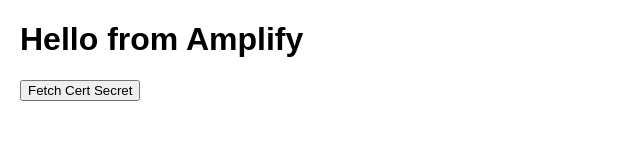
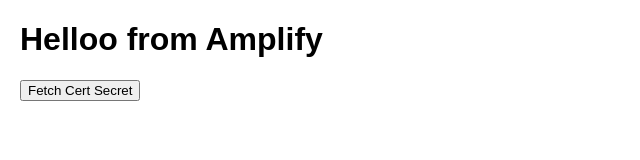
Before and after one commit to Moswin-J/Cert_POC, a plain HTML site: page index.html in a window 1280 px wide. Shown: the whole page, without its empty margins (0-640 px from the left). Drawn offline with Linux system fonts and the light colour scheme.

Commit message:
Update index.html

```diff
--- a/index.html
+++ b/index.html
@@ -8,7 +8,7 @@
     </style>
   </head>
   <body>
-    <h1>Hello from Amplify</h1>
+    <h1>Helloo from Amplify</h1>
     <button onclick="fetchSecret()">Fetch Cert Secret</button>
     <div id="result"></div>
 
```
